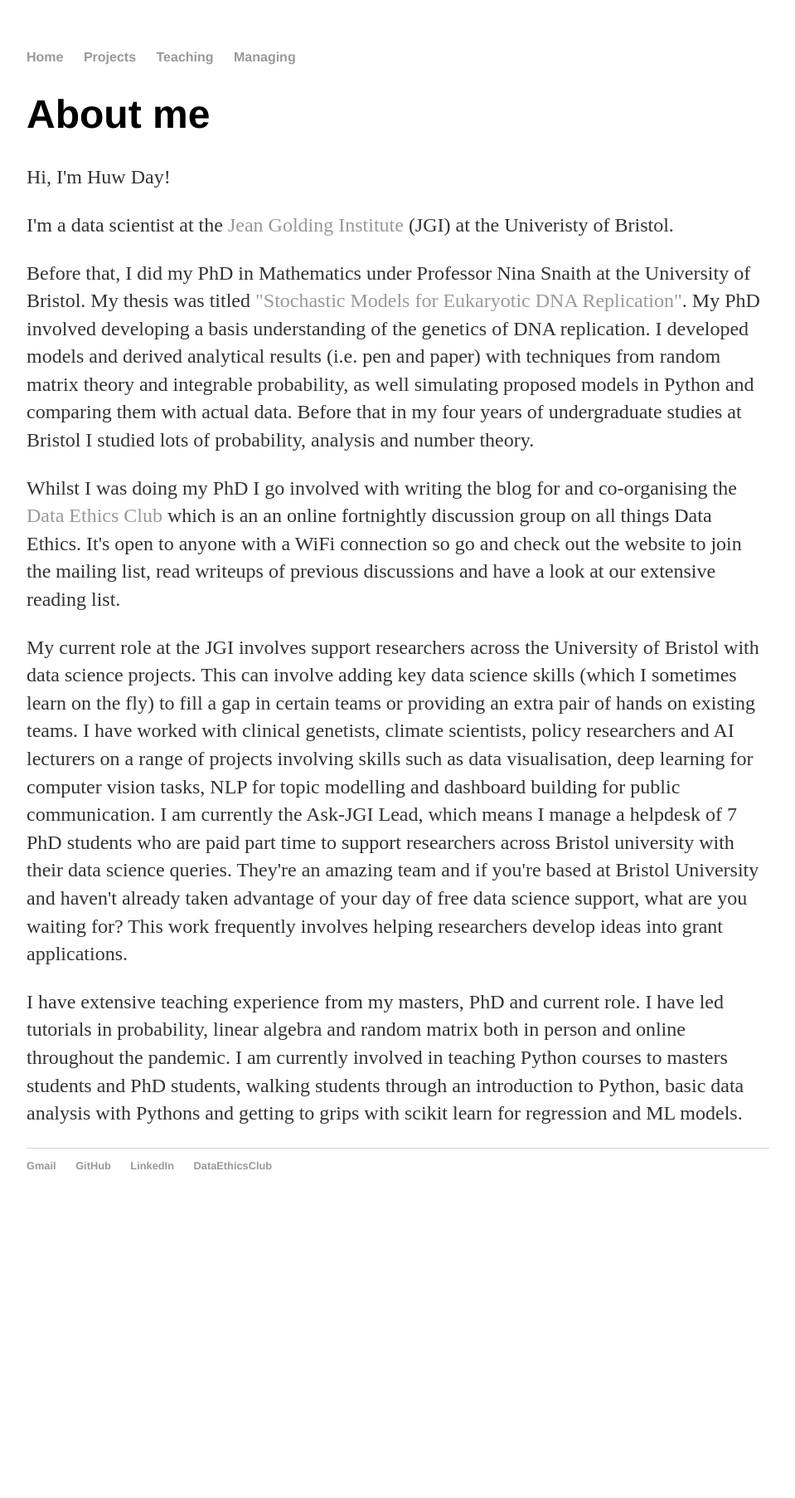
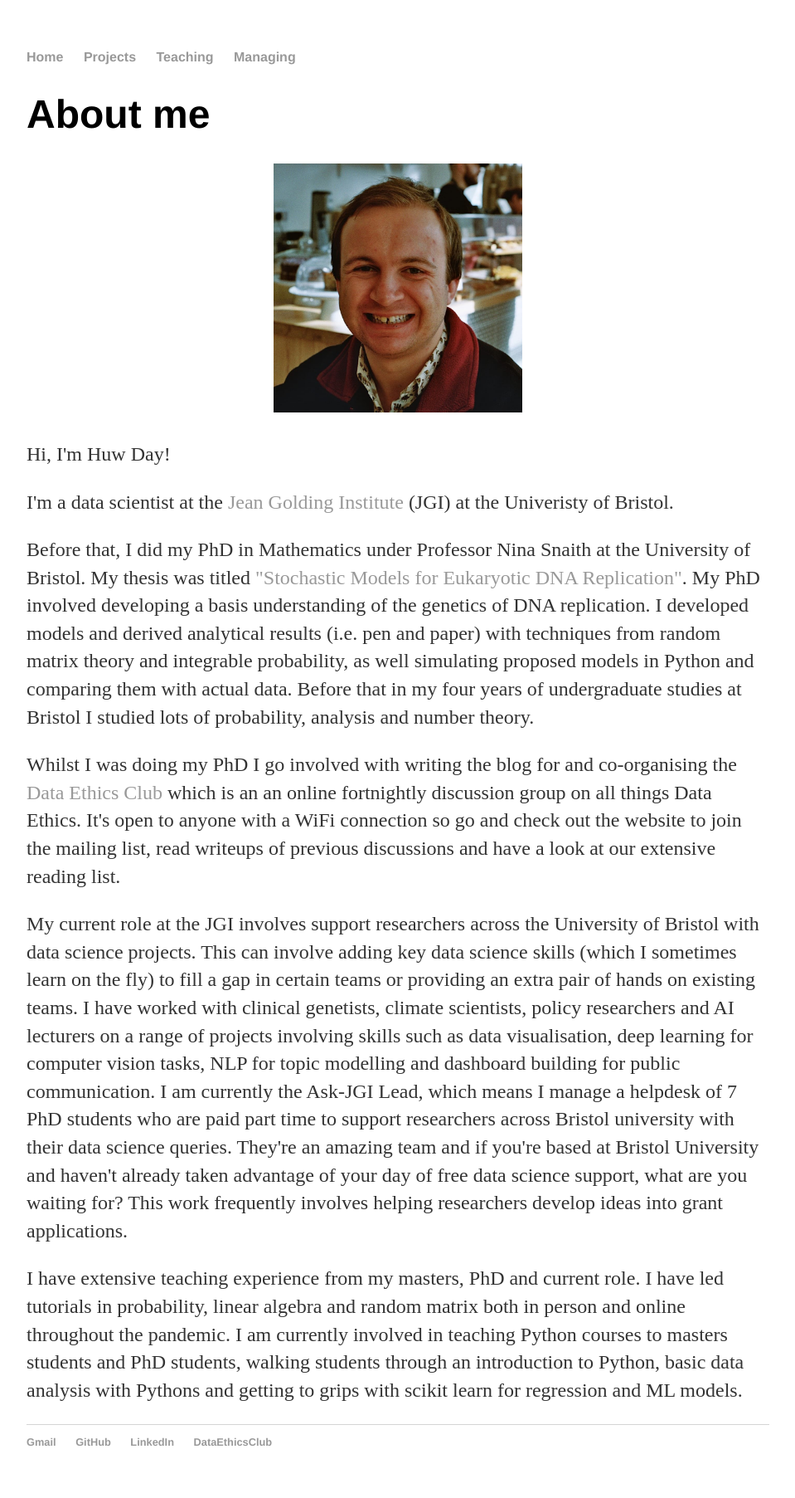
Before and after one commit to HuwWDay/HuwWDay.github.io, a Jekyll site: the page built from index.html, in a window 1280 px wide. Shown: the whole page at 83% size, without its empty margins (160-1119 px from the left). Built offline with Jekyll 4.4.1, drawn with Linux system fonts in a browser that asks for light colours; before the commit the page ends 1472 px from its top, so only the background shows below that.

Commit message:
Update index.html

```diff
--- a/index.html
+++ b/index.html
@@ -4,6 +4,14 @@ title: Huw Day, Data Scientist
 ---
 <div class="blurb">
 		<h1>About me</h1>
+		<p class="aligncenter">
+			<img src="Profile.jpg" alt="A picture of Huw Day's face" width="300" height="300">
+		</p>
+		<style>
+			.aligncenter {
+				text-align: center;
+			}
+			</style>
 		<p>Hi, I'm Huw Day!
 		<p>I'm a data scientist at the <a href="https://www.bristol.ac.uk/golding/">Jean Golding Institute</a> (JGI) at the Univeristy of Bristol.
 		<p>Before that, I did my PhD in Mathematics under Professor Nina Snaith at the University of Bristol. My thesis was titled <a href="https://research-information.bris.ac.uk/en/studentTheses/stochastic-models-for-eukaryotic-dna-replication?fbclid=IwZXh0bgNhZW0CMTEAAR3oAbQYPCnO5SSXd679WUeVNpMb7kGrHyI-rQZZgLMZF64xKq7RbNtEa4o_aem_Dn9MIQF6IEVG6iuY0JAmMQ">"Stochastic Models for Eukaryotic DNA Replication"</a>.
```
